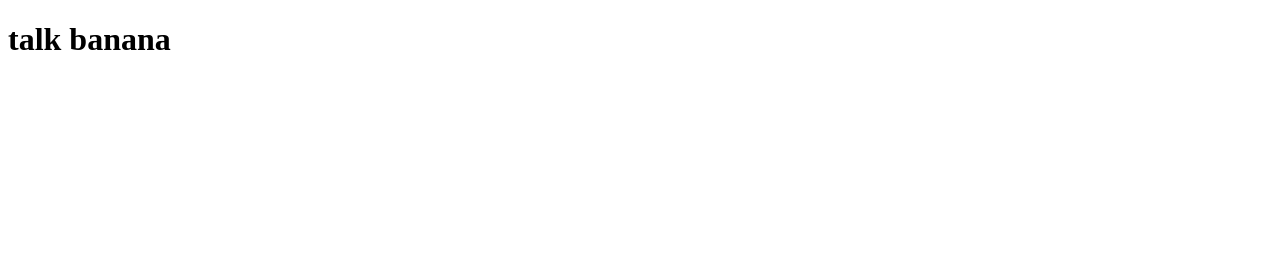
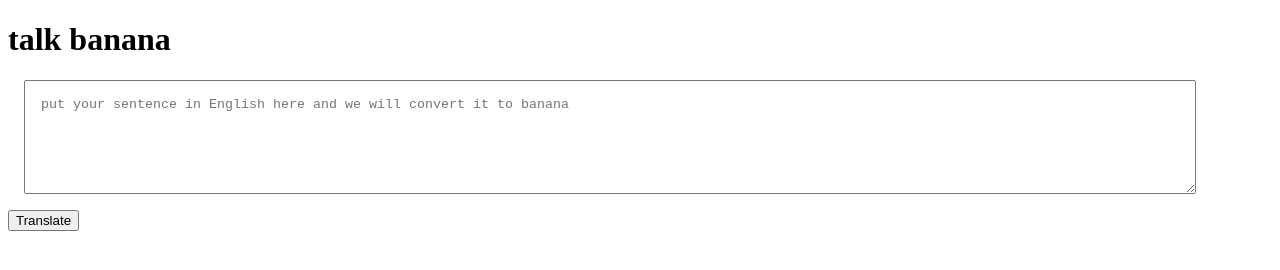
Before and after one commit to tinabaid/Banana-speak, a plain HTML site: page index.html in a window 1280 px wide. Drawn offline with Linux system fonts and the light colour scheme.

Commit message:
taking input

```diff
--- /dev/null
+++ b/app.js
@@ -0,0 +1,11 @@
+var btnTranslate = document.querySelector("#btn-translate");
+var txtInput = document.querySelector("#txt-input");
+console.log(txtInput)
+
+function clickHandler() {
+
+    console.log("clicked!");
+    console.log("input", txtInput.value);
+};
+
+btnTranslate.addEventListener("click" , clickHandler )
--- a/index.html
+++ b/index.html
@@ -4,9 +4,24 @@
     <meta charset="UTF-8">
     <meta name="viewport" content="width=device-width, initial-scale=1.0">
     <title>banana speak</title>
+    <style>
+        textarea {
+            width: 90% ;
+            height: 10vh;
+            display: block;
+            margin: 1rem;
+            padding: 1rem;
+        }
+    </style>
 </head>
+
 <body>
  <h1> talk banana</h1>
+ <textarea
+ id="txt-input"
+ placeholder="put your sentence in English here and we will convert it to banana"></textarea>
 
+ <button id="btn-translate">Translate</button>
+ <script src="app.js" type="text/javascript"></script>
 </body>
 </html>
```
